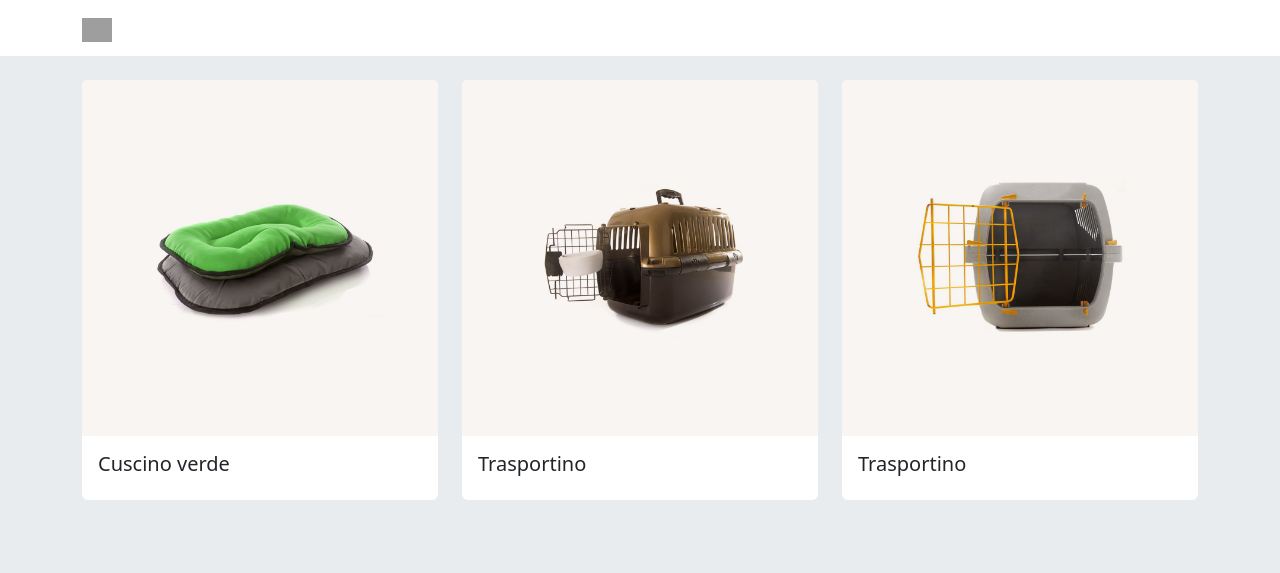
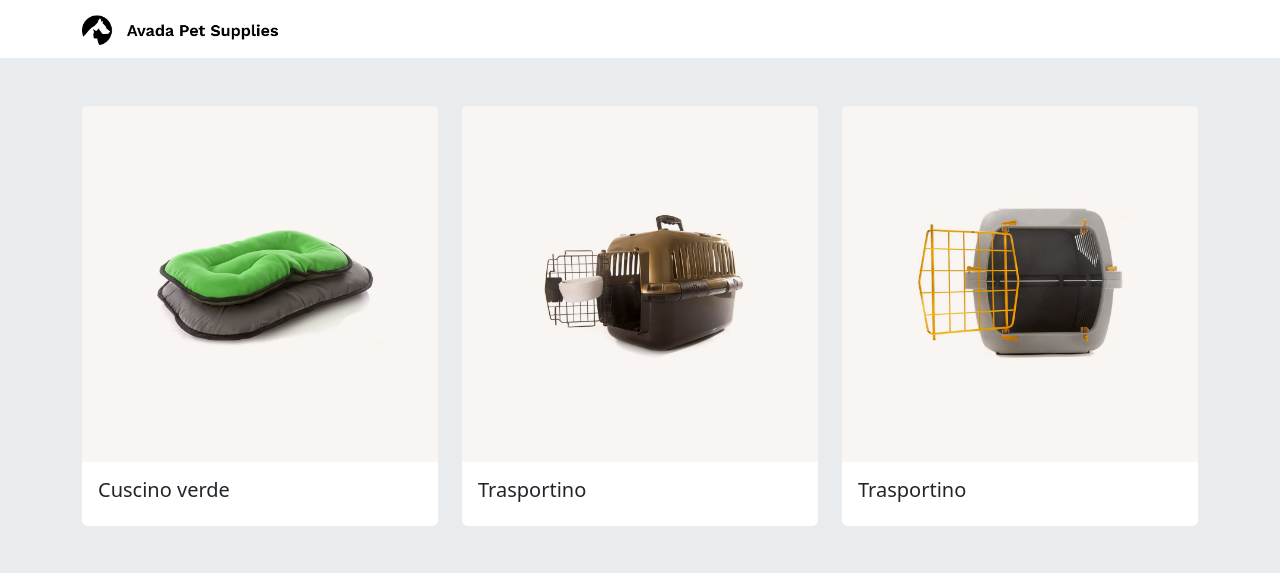
Before and after one commit to mariasolegallina/php-oop-2, a PHP site: page / in a window 1280 px wide. Shown: the top 573 px of the page. Run offline with PHP 8.4, Linux system fonts and the light colour scheme; grey boxes are pictures that could not be loaded.

Commit message:
add footer + logo in navbar

```diff
--- /dev/null
+++ b/Layout/footer.php
@@ -0,0 +1,10 @@
+</div>
+
+
+
+
+<!-- Bootstrap -->
+<script src="https://cdn.jsdelivr.net/npm/bootstrap@5.3.3/dist/js/bootstrap.bundle.min.js" integrity="sha384-YvpcrYf0tY3lHB60NNkmXc5s9fDVZLESaAA55NDzOxhy9GkcIdslK1eN7N6jIeHz" crossorigin="anonymous"></script>
+</body>
+
+</html>
--- a/Layout/header.php
+++ b/Layout/header.php
@@ -24,4 +24,4 @@
     ?>
 
     <!-- container -->
-    <div class="container py-4">
+    <div class="container py-5">
--- a/Layout/navbar.php
+++ b/Layout/navbar.php
@@ -1,7 +1,7 @@
 <nav class="navbar bg-body">
     <div class="container">
         <a class="navbar-brand" href="#">
-            <img src="/docs/5.3/assets/brand/bootstrap-logo.svg" alt="Bootstrap" width="30" height="24">
+            <img src="img/dark-pet-logo-2x.png" alt="..." height="30">
         </a>
     </div>
 </nav>
--- a/index.php
+++ b/index.php
@@ -1,5 +1,7 @@
 <?php
 require 'db.php';
+
+// header
 require './Layout/header.php'
 ?>
 
@@ -28,13 +30,8 @@ require './Layout/header.php'
     }
     ?>
 </div>
-</div>
 
-
-
-
-<!-- Bootstrap -->
-<script src="https://cdn.jsdelivr.net/npm/bootstrap@5.3.3/dist/js/bootstrap.bundle.min.js" integrity="sha384-YvpcrYf0tY3lHB60NNkmXc5s9fDVZLESaAA55NDzOxhy9GkcIdslK1eN7N6jIeHz" crossorigin="anonymous"></script>
-</body>
-
-</html>
+<!-- footer -->
+<?php
+require './Layout/footer.php'
+?>
```
Also changed, not shown: img/dark-pet-logo-2x.png (added), img/food-transparent-16.png (added), img/food-transparent-17.png (added), img/food-transparent-18.png (added).
